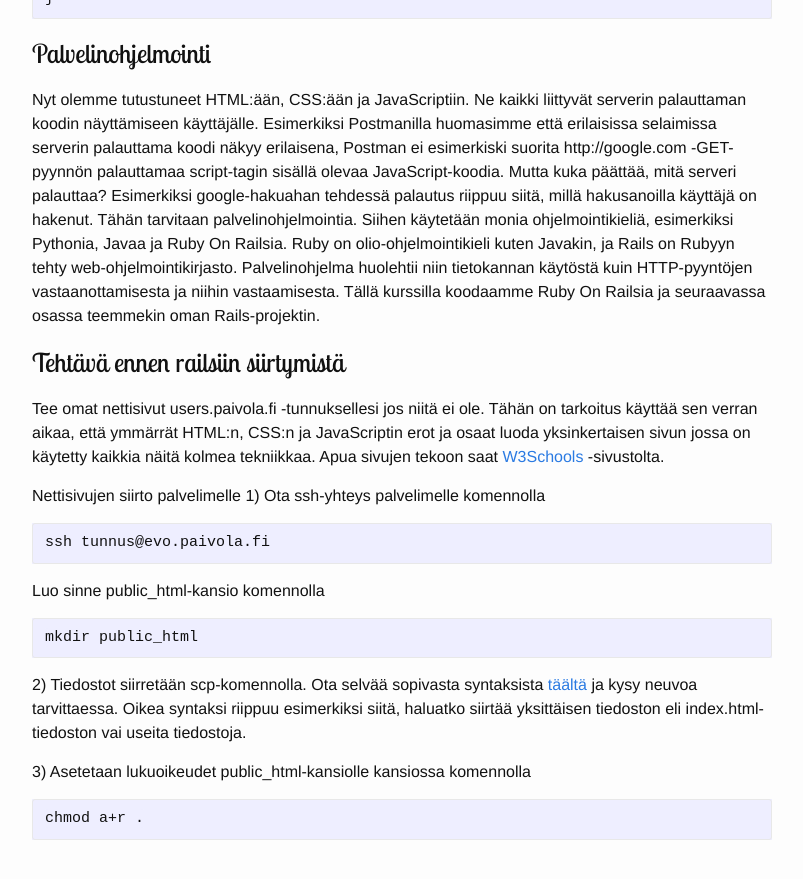
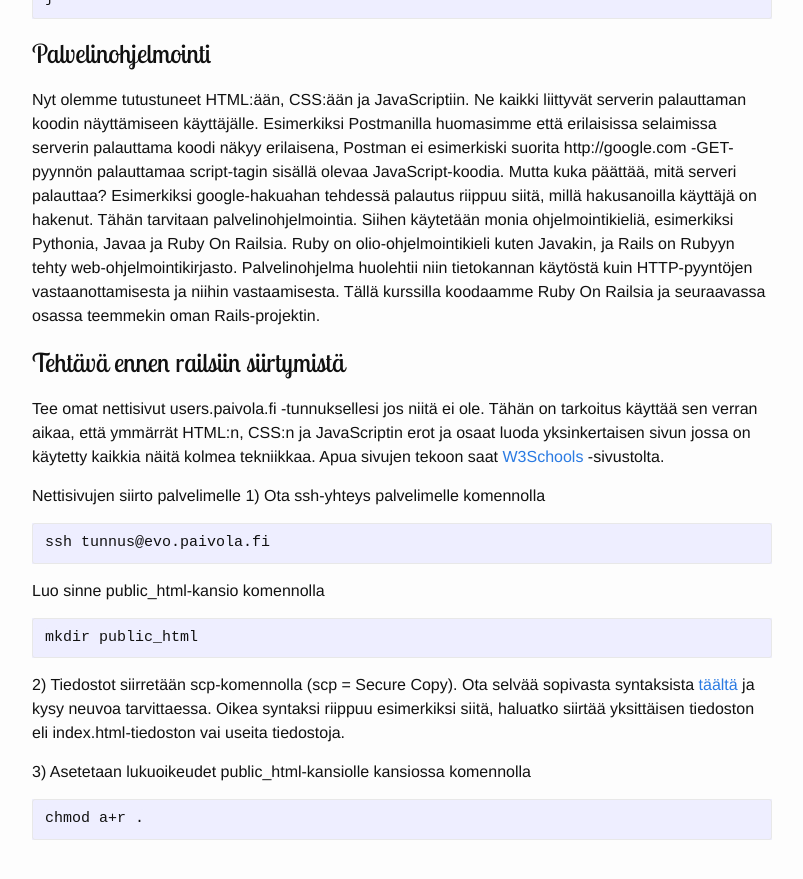
Before and after one commit to viderizer/pvl-rails.github.io, a Jekyll site: the page built from _pages/osa1.md, in a window 1280 px wide and 900 px high, scrolled down 1674 px. Shown: the top 879 px of the window, without its empty margins (238-1041 px from the left). Built offline with Jekyll 4.4.1, drawn with Linux system fonts in a browser that asks for light colours.

Commit message:
Update osa1.md

```diff
--- a/_pages/osa1.md
+++ b/_pages/osa1.md
@@ -115,7 +115,7 @@ Luo sinne public_html-kansio komennolla
 
     mkdir public_html
 
-2) Tiedostot siirretään scp-komennolla. Ota selvää sopivasta syntaksista [täältä](http://www.hypexr.org/linux_scp_help.php) ja kysy neuvoa tarvittaessa. Oikea syntaksi riippuu esimerkiksi siitä, haluatko siirtää yksittäisen tiedoston eli index.html-tiedoston vai useita tiedostoja.
+2) Tiedostot siirretään scp-komennolla (scp = Secure Copy). Ota selvää sopivasta syntaksista [täältä](http://www.hypexr.org/linux_scp_help.php) ja kysy neuvoa tarvittaessa. Oikea syntaksi riippuu esimerkiksi siitä, haluatko siirtää yksittäisen tiedoston eli index.html-tiedoston vai useita tiedostoja.
 
 3) Asetetaan lukuoikeudet public_html-kansiolle kansiossa komennolla
 
```
